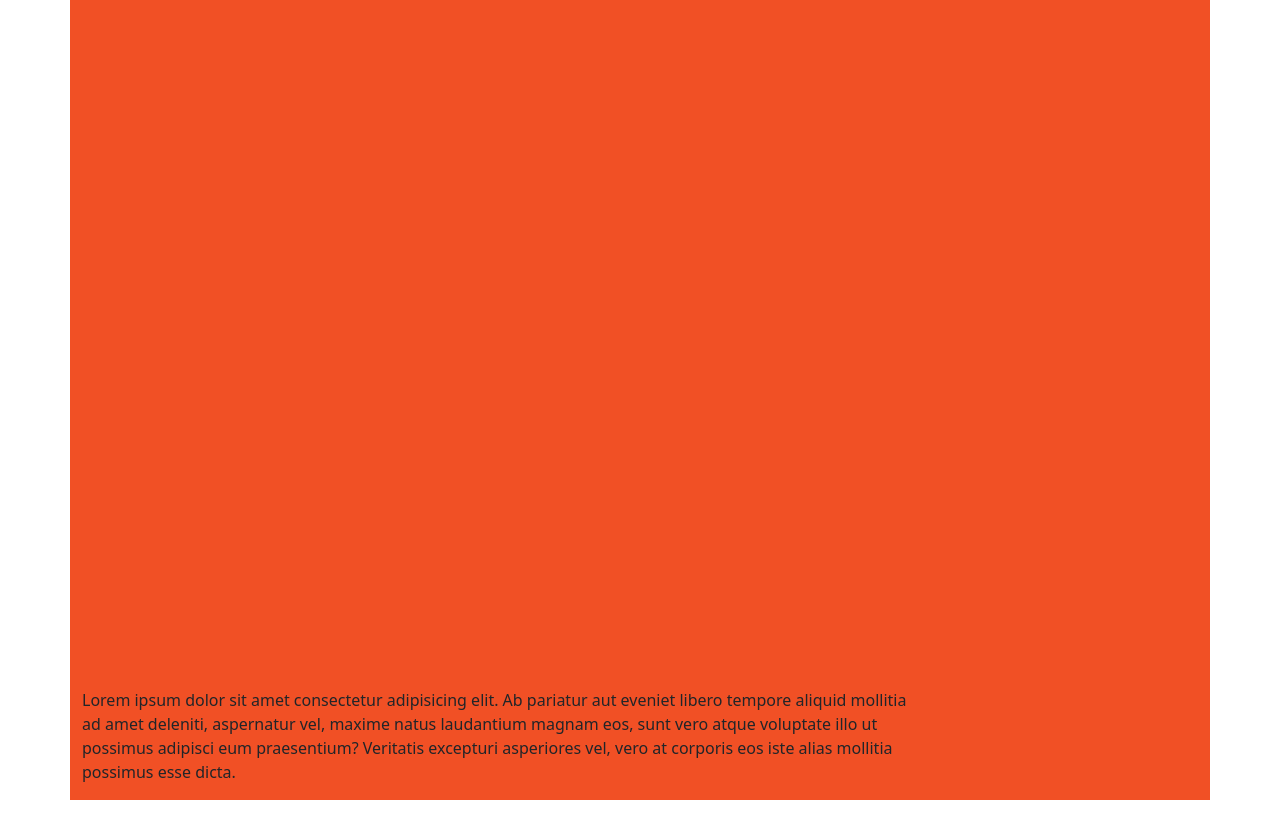
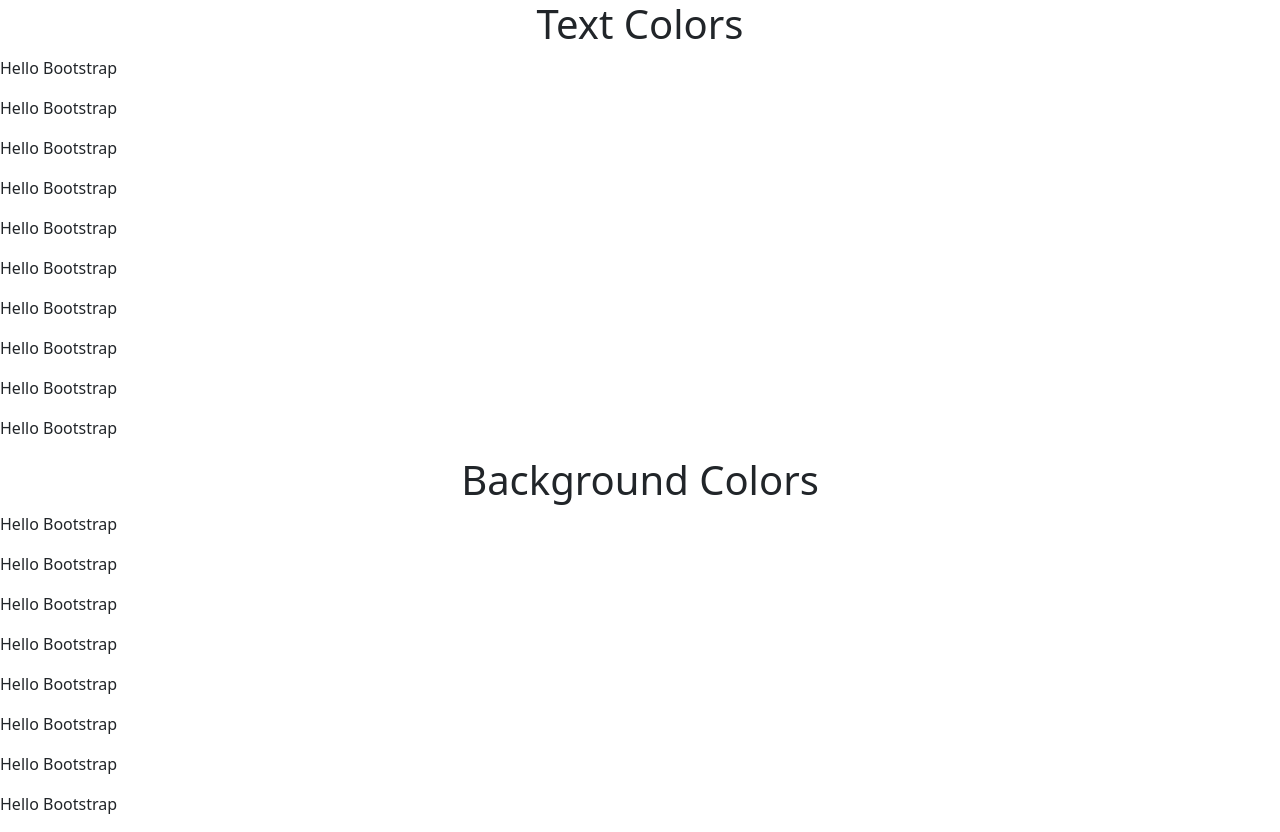
Before and after one commit to rezaasghari/bootstrap4, a plain HTML site: page index.html in a window 1280 px wide. Before the commit the page ends 800 px from the top, so only its background shows below. Drawn offline with nearby package versions, Linux system fonts and the light colour scheme.

Commit message:
working on colors in bootstrap

```diff
--- a/index.html
+++ b/index.html
@@ -26,16 +26,26 @@
     <!-- justify-content hor -->
     <!-- align-items ver -->
     <!-- only direct children -->
-    <div class="container">
-        <div class="row justify-content-start align-items-end">
-            <div class="col-9">
-                <p>Lorem ipsum dolor sit amet consectetur adipisicing elit. Ab pariatur aut eveniet libero tempore
-                    aliquid mollitia ad amet deleniti, aspernatur vel, maxime natus laudantium magnam eos, sunt vero
-                    atque voluptate illo ut possimus adipisci eum praesentium? Veritatis excepturi asperiores vel, vero
-                    at corporis eos iste alias mollitia possimus esse dicta.</p>
-            </div>
-        </div>
-    </div>
+    <h1 class="text-capitalize text-center">text colors</h1>
+    <P class="">Hello Bootstrap</P>
+    <P class="">Hello Bootstrap</P>
+    <P class="">Hello Bootstrap</P>
+    <P class="">Hello Bootstrap</P>
+    <P class="">Hello Bootstrap</P>
+    <P class="">Hello Bootstrap</P>
+    <P class="">Hello Bootstrap</P>
+    <P class="">Hello Bootstrap</P>
+    <P class="">Hello Bootstrap</P>
+    <P class="">Hello Bootstrap</P>
+    <h1 class="text-capitalize text-center">background colors</h1>
+    <p class="">Hello Bootstrap</p>
+    <p class="">Hello Bootstrap</p>
+    <p class="">Hello Bootstrap</p>
+    <p class="">Hello Bootstrap</p>
+    <p class="">Hello Bootstrap</p>
+    <p class="">Hello Bootstrap</p>
+    <p class="">Hello Bootstrap</p>
+    <p class="">Hello Bootstrap</p>
 
     <!-- Optional JavaScript; choose one of the two! -->
 
```
